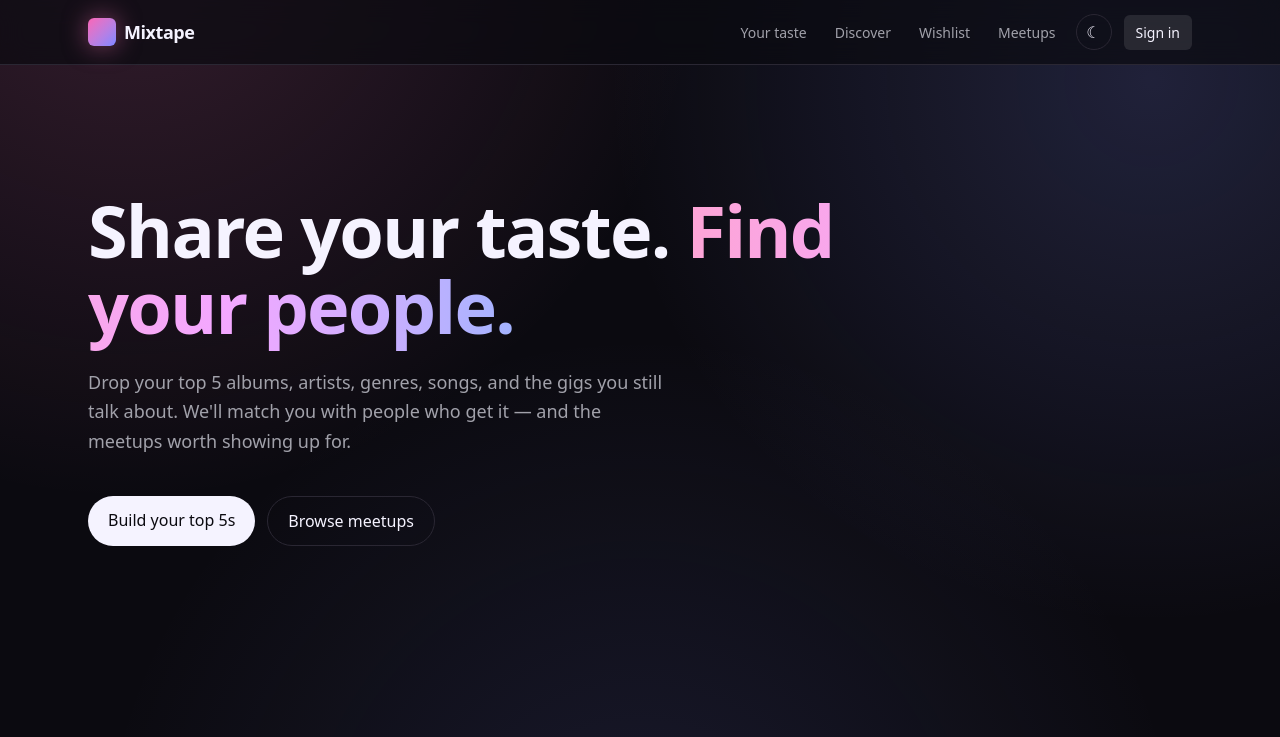
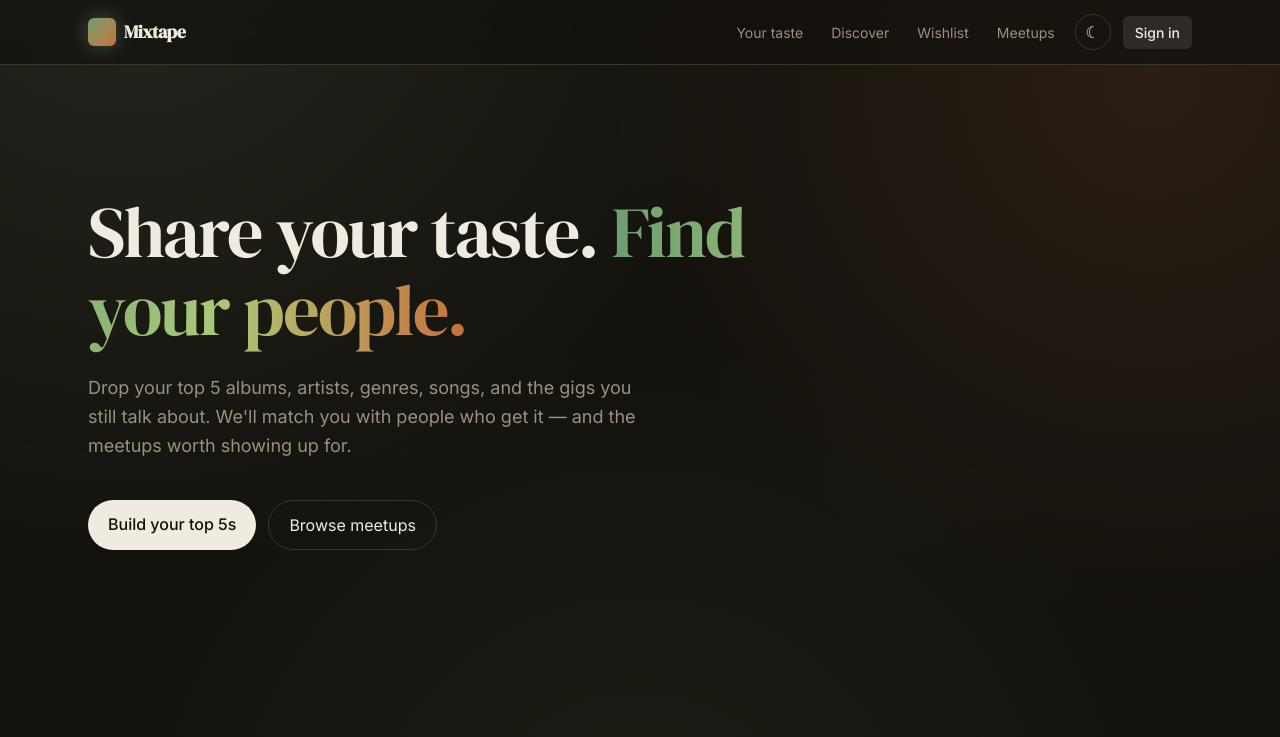
Before and after one commit to MarcusTheAiGuy/Mixtape, a Next.js app: page / in a window 1280 px wide. Shown: the top 737 px of the page. Built offline with nearby package versions, Linux system fonts and the light colour scheme.

Commit message:
Restyle: warm earthy palette, serif headings, sage + terracotta accents
Inspired by Vampire Weekend FOTB + Blank Street Coffee — cream backgrounds,
sage green and terracotta replacing pink/indigo, DM Serif Display for headings.

https://claude.ai/code/session_01UZWD3UGsyzBGRLoUq4uwA4

```diff
--- a/src/app/globals.css
+++ b/src/app/globals.css
@@ -4,23 +4,23 @@
 @variant dark (&:where(.dark, .dark *));
 
 :root {
-  --color-background: #faf7f2;
-  --color-foreground: #16131c;
-  --color-accent: #db2777;
-  --color-accent-2: #4f46e5;
-  --color-muted: #6b7280;
-  --color-card: #ffffff;
-  --color-border: #e5e7eb;
+  --color-background: #f5f0e8;
+  --color-foreground: #1c1a14;
+  --color-accent: #6b9e6e;
+  --color-accent-2: #c4703a;
+  --color-muted: #8a8070;
+  --color-card: #fdfaf4;
+  --color-border: #e0d8c8;
 }
 
 .dark {
-  --color-background: #0b0a10;
-  --color-foreground: #f5f3ff;
-  --color-accent: #f472b6;
-  --color-accent-2: #818cf8;
-  --color-muted: #a1a1aa;
-  --color-card: #16141d;
-  --color-border: #2a2733;
+  --color-background: #13110c;
+  --color-foreground: #f0ebe0;
+  --color-accent: #8fb494;
+  --color-accent-2: #d4855a;
+  --color-muted: #9a9080;
+  --color-card: #1e1b13;
+  --color-border: #3a3628;
 }
 
 @layer base {
@@ -28,17 +28,19 @@
   body {
     background: var(--color-background);
     color: var(--color-foreground);
-    font-family:
-      ui-sans-serif, system-ui, -apple-system, "Segoe UI", Roboto, "Helvetica Neue", Arial,
-      sans-serif;
+    font-family: var(--font-sans), ui-sans-serif, system-ui, -apple-system, "Segoe UI", Roboto, "Helvetica Neue", Arial, sans-serif;
     -webkit-font-smoothing: antialiased;
+  }
+
+  h1, h2, h3 {
+    font-family: var(--font-serif), Georgia, "Times New Roman", serif;
   }
 
   body {
     background-image:
-      radial-gradient(circle at 10% -10%, color-mix(in oklab, var(--color-accent) 18%, transparent), transparent 40%),
-      radial-gradient(circle at 90% 10%, color-mix(in oklab, var(--color-accent-2) 18%, transparent), transparent 40%),
-      radial-gradient(circle at 50% 110%, color-mix(in oklab, var(--color-accent-2) 12%, transparent), transparent 50%);
+      radial-gradient(circle at 10% -10%, color-mix(in oklab, var(--color-accent) 14%, transparent), transparent 45%),
+      radial-gradient(circle at 90% 10%, color-mix(in oklab, var(--color-accent-2) 12%, transparent), transparent 40%),
+      radial-gradient(circle at 50% 110%, color-mix(in oklab, var(--color-accent) 8%, transparent), transparent 50%);
     background-attachment: fixed;
   }
 
--- a/src/app/layout.tsx
+++ b/src/app/layout.tsx
@@ -1,10 +1,22 @@
 import type { Metadata } from "next";
 import { Analytics } from "@vercel/analytics/next";
+import { DM_Serif_Display, Inter } from "next/font/google";
 import { Navbar } from "@/components/Navbar";
 import { Footer } from "@/components/Footer";
 import { SkipLink } from "@/components/SkipLink";
 import { themeInitScript } from "@/components/ThemeToggle";
 import "./globals.css";
+
+const dmSerif = DM_Serif_Display({
+  weight: "400",
+  subsets: ["latin"],
+  variable: "--font-serif",
+});
+
+const inter = Inter({
+  subsets: ["latin"],
+  variable: "--font-sans",
+});
 
 export const metadata: Metadata = {
   title: "Mixtape — share your taste, find your people",
@@ -20,7 +32,7 @@ export const metadata: Metadata = {
 
 export default function RootLayout({ children }: { children: React.ReactNode }) {
   return (
-    <html lang="en">
+    <html lang="en" className={`${dmSerif.variable} ${inter.variable}`}>
       <head>
         <script dangerouslySetInnerHTML={{ __html: themeInitScript }} />
       </head>
--- a/src/app/page.tsx
+++ b/src/app/page.tsx
@@ -31,14 +31,14 @@ export default function HomePage() {
           <Link
             key={f.title}
             href={f.href}
-            className="group relative overflow-hidden rounded-2xl border border-[color:var(--color-border)] bg-[color:var(--color-card)]/60 p-6 hover:border-pink-400/50 transition-colors"
+            className="group relative overflow-hidden rounded-2xl border border-[color:var(--color-border)] bg-[color:var(--color-card)]/70 p-6 hover:border-[#6b9e6e]/60 transition-colors"
           >
-            <div className="absolute inset-0 bg-gradient-to-br from-pink-400/0 via-transparent to-indigo-400/0 group-hover:from-pink-400/10 group-hover:to-indigo-400/10 transition-colors" />
-            <h3 className="relative text-xl font-semibold mb-2">{f.title}</h3>
+            <div className="absolute inset-0 bg-gradient-to-br from-[#6b9e6e]/0 via-transparent to-[#c4703a]/0 group-hover:from-[#6b9e6e]/8 group-hover:to-[#c4703a]/8 transition-colors" />
+            <h3 className="relative text-xl font-normal mb-2">{f.title}</h3>
             <p className="relative text-[color:var(--color-muted)] leading-relaxed mb-6">
               {f.body}
             </p>
-            <span className="relative inline-flex items-center text-sm text-pink-400 group-hover:text-pink-300">
+            <span className="relative inline-flex items-center text-sm text-[#6b9e6e] group-hover:text-[#c4703a] transition-colors">
               {f.cta}
               <span className="ml-1 transition-transform group-hover:translate-x-0.5">→</span>
             </span>
--- a/src/components/Hero.tsx
+++ b/src/components/Hero.tsx
@@ -10,10 +10,10 @@ export function Hero() {
         initial={{ opacity: 0, y: 12 }}
         animate={{ opacity: 1, y: 0 }}
         transition={{ duration: 0.6, ease: "easeOut" }}
-        className="text-5xl md:text-7xl tracking-tight font-semibold leading-[1.05] max-w-3xl"
+        className="text-5xl md:text-7xl tracking-tight font-normal leading-[1.08] max-w-3xl"
       >
         Share your taste.{" "}
-        <span className="bg-gradient-to-r from-pink-300 via-fuchsia-300 to-indigo-300 bg-clip-text text-transparent">
+        <span className="bg-gradient-to-r from-[#6b9e6e] via-[#a8c97a] to-[#c4703a] bg-clip-text text-transparent">
           Find your people.
         </span>
       </motion.h1>
@@ -43,7 +43,7 @@ export function Hero() {
         </Link>
         <Link
           href="/meetups"
-          className="px-5 py-3 rounded-full border border-[color:var(--color-border)] hover:bg-white/5 transition-colors"
+          className="px-5 py-3 rounded-full border border-[color:var(--color-border)] hover:bg-black/5 dark:hover:bg-white/5 transition-colors"
         >
           Browse meetups
         </Link>
--- a/src/components/Navbar.tsx
+++ b/src/components/Navbar.tsx
@@ -13,8 +13,8 @@ export function Navbar() {
     <header className="sticky top-0 z-40 backdrop-blur-md bg-[color:var(--color-background)]/70 border-b border-[color:var(--color-border)]">
       <nav className="max-w-6xl mx-auto px-6 h-16 flex items-center justify-between">
         <Link href="/" className="flex items-center gap-2 group">
-          <span className="inline-block w-7 h-7 rounded-md bg-gradient-to-br from-pink-400 to-indigo-400 shadow-[0_0_24px_color-mix(in_oklab,var(--color-accent)_50%,transparent)] group-hover:scale-105 transition-transform" />
-          <span className="text-lg tracking-tight font-semibold">Mixtape</span>
+          <span className="inline-block w-7 h-7 rounded-md bg-gradient-to-br from-[#6b9e6e] to-[#c4703a] shadow-[0_0_20px_color-mix(in_oklab,var(--color-accent)_40%,transparent)] group-hover:scale-105 transition-transform" />
+          <span className="text-lg tracking-tight font-semibold" style={{ fontFamily: "var(--font-serif), Georgia, serif" }}>Mixtape</span>
         </Link>
 
         <ul className="flex items-center gap-1">
```
